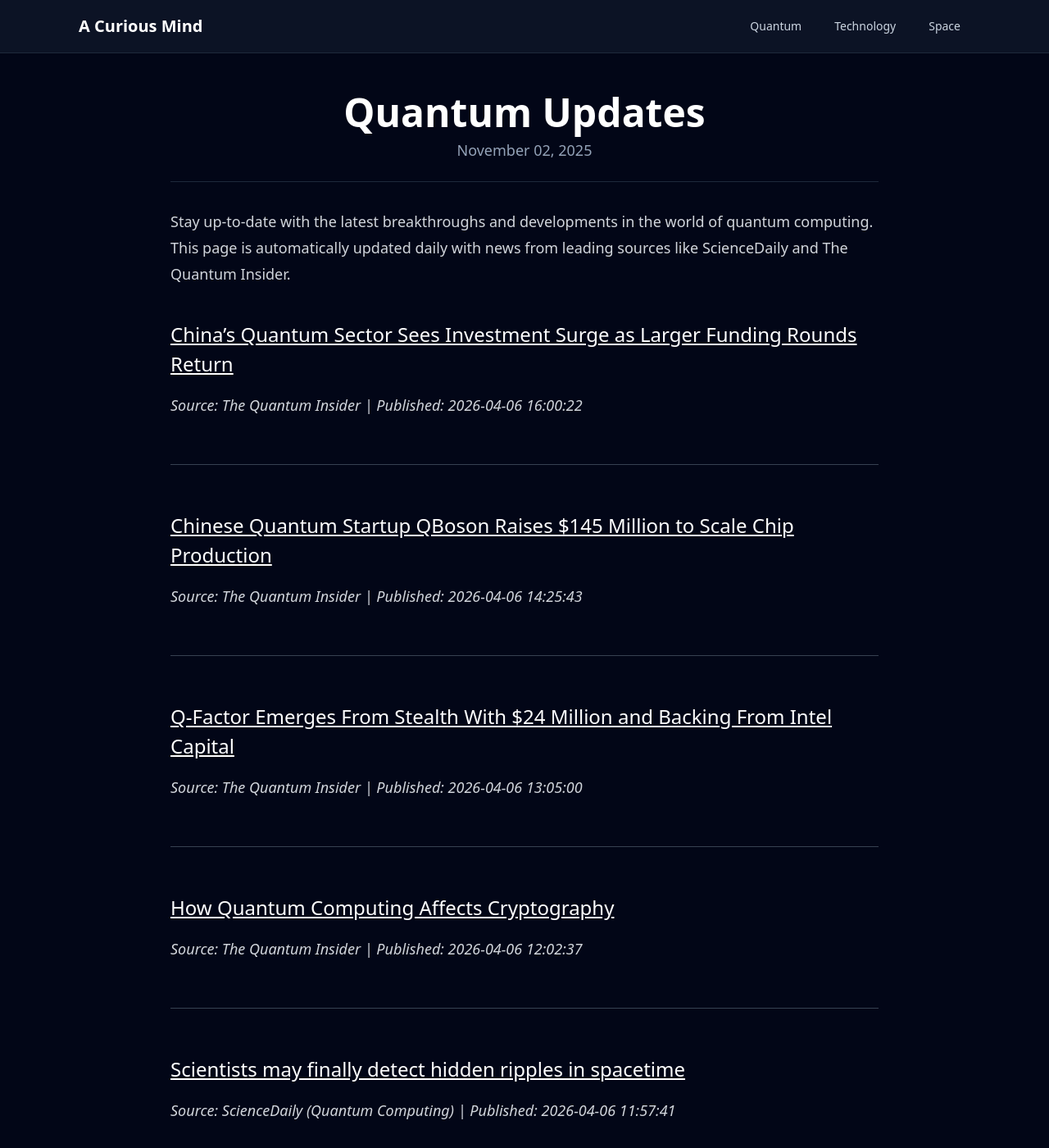
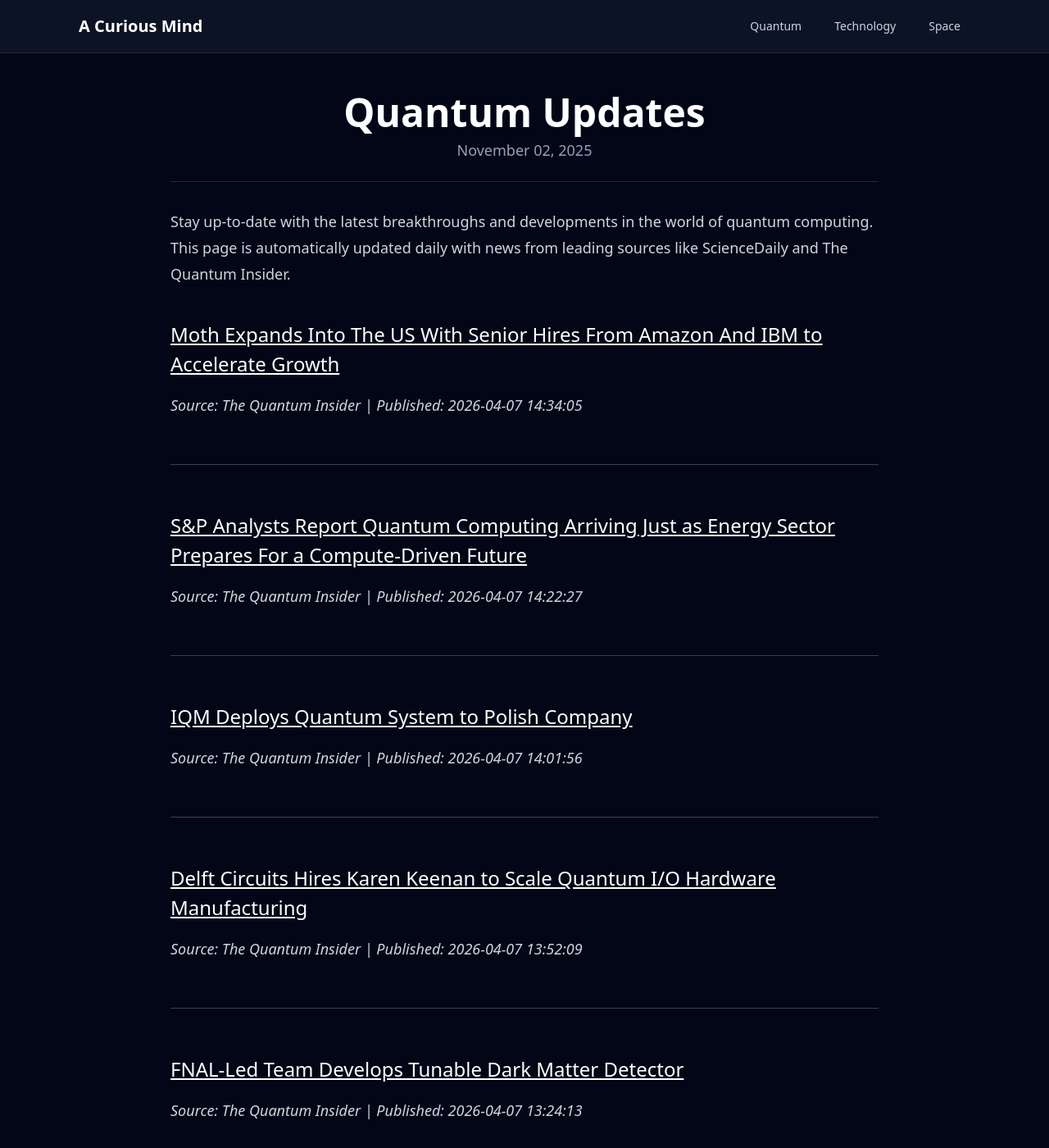
Before and after one commit to onehl7/onehl7.github.io, a Jekyll site: the page built from _posts/2025-11-02-quantum-updates.md, in a window 1280 px wide and 1400 px high. Shown: the whole window at 82% size. Built offline with Jekyll 4.4.1, drawn with Linux system fonts in a browser that asks for light colours; nearby versions of some CDN libraries; some of the changed text lies outside the part shown.

Commit message:
Update quantum news data

```diff
--- a/_data/quantum_news.json
+++ b/_data/quantum_news.json
@@ -1,39 +1,39 @@
 [
   {
     "source": "The Quantum Insider",
-    "title": "China\u2019s Quantum Sector Sees Investment Surge as Larger Funding Rounds Return",
-    "link": "https://thequantuminsider.com/2026/04/06/chinas-quantum-sector-sees-investment-surge-as-larger-funding-rounds-return/",
-    "published": "2026-04-06 16:00:22"
+    "title": "Moth Expands Into The US With Senior Hires From Amazon And IBM to Accelerate Growth",
+    "link": "https://thequantuminsider.com/2026/04/07/moth-expands-into-the-us-with-senior-hires-from-amazon-and-ibm-to-accelerate-growth/",
+    "published": "2026-04-07 14:34:05"
   },
   {
     "source": "The Quantum Insider",
-    "title": "Chinese Quantum Startup QBoson Raises $145 Million to Scale Chip Production",
-    "link": "https://thequantuminsider.com/2026/04/06/chinese-quantum-startup-qboson-raises-145-million-to-scale-chip-production/",
-    "published": "2026-04-06 14:25:43"
+    "title": "S&P Analysts Report Quantum Computing Arriving Just as Energy Sector Prepares For a Compute-Driven Future",
+    "link": "https://thequantuminsider.com/2026/04/07/sp-analysts-report-quantum-computing-arriving-just-as-energy-sector-prepares-for-a-compute-driven-future/",
+    "published": "2026-04-07 14:22:27"
   },
   {
     "source": "The Quantum Insider",
-    "title": "Q-Factor Emerges From Stealth With $24 Million and Backing From Intel Capital",
-    "link": "https://thequantuminsider.com/2026/04/06/q-factor-emerges-from-stealth-with-24-million-and-backing-from-intel-capital/",
-    "published": "2026-04-06 13:05:00"
+    "title": "IQM Deploys Quantum System to Polish Company",
+    "link": "https://thequantuminsider.com/2026/04/07/iqm-galaxy-quantum-deployment-poland/",
+    "published": "2026-04-07 14:01:56"
   },
   {
     "source": "The Quantum Insider",
-    "title": "How Quantum Computing Affects Cryptography",
-    "link": "https://thequantuminsider.com/2026/04/06/how-quantum-computing-affects-cryptography/",
-    "published": "2026-04-06 12:02:37"
+    "title": "Delft Circuits Hires Karen Keenan to Scale Quantum I/O Hardware Manufacturing",
+    "link": "https://thequantuminsider.com/2026/04/07/delft-circuits-karen-keenan-coo-appointment/",
+    "published": "2026-04-07 13:52:09"
+  },
+  {
+    "source": "The Quantum Insider",
+    "title": "FNAL-Led Team Develops Tunable Dark Matter Detector",
+    "link": "https://thequantuminsider.com/2026/04/07/electronically-tunable-quantum-detector-dark-matter/",
+    "published": "2026-04-07 13:24:13"
   },
   {
     "source": "ScienceDaily (Quantum Computing)",
     "title": "Scientists may finally detect hidden ripples in spacetime",
     "link": "https://www.sciencedaily.com/releases/2026/04/260405003940.htm",
     "published": "2026-04-06 11:57:41"
-  },
-  {
-    "source": "The Quantum Insider",
-    "title": "How Noise Limits The Size of Quantum Circuits",
-    "link": "https://thequantuminsider.com/2026/04/06/how-noise-limits-the-size-of-quantum-circuits/",
-    "published": "2026-04-06 11:24:31"
   },
   {
     "source": "ScienceDaily (Quantum Computing)",
```
